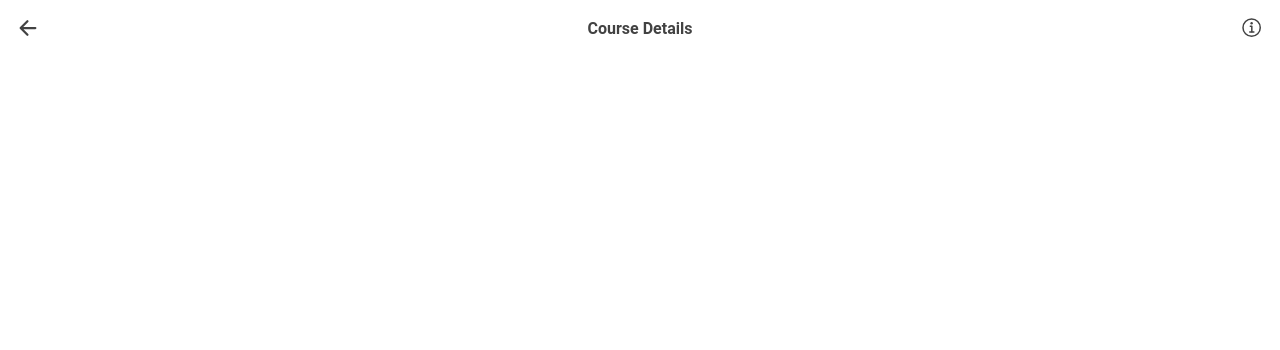
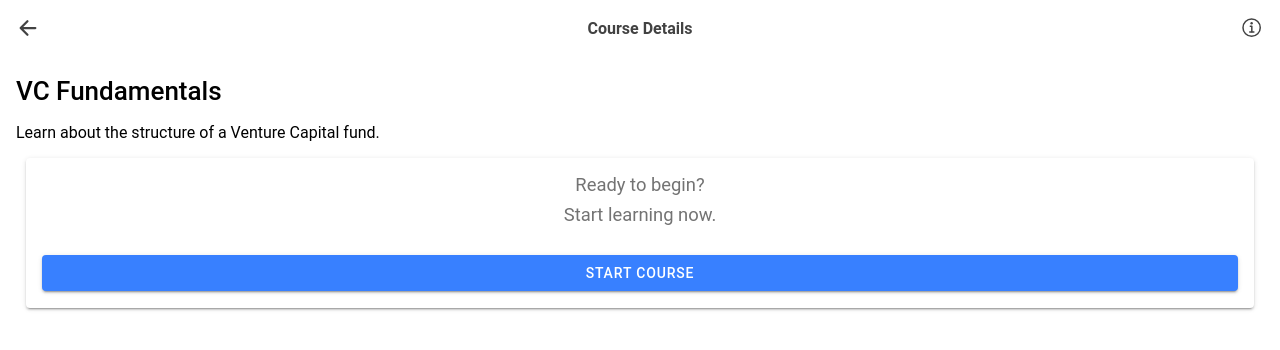
Before and after one commit to richardcrng/included-m, a React (Create React App) app: page / in a window 1280 px wide. Shown: the top 350 px of the page. Built offline with nearby package versions, Linux system fonts and the light colour scheme.

Commit message:
Add main CTA

```diff
--- a/src/modules/Course/CourseDetails.tsx
+++ b/src/modules/Course/CourseDetails.tsx
@@ -1,7 +1,11 @@
 import React, { useContext } from 'react';
 import styled from 'styled-components'
 import {
+  IonButton,
   IonButtons,
+  IonCard,
+  IonCardContent,
+  IonContent,
   IonToolbar,
 } from '@ionic/react';
 import {
@@ -29,12 +33,32 @@ const Message = styled.p`
   font-weight: bold;
 `
 
+const Container = styled.div`
+  margin: 1rem;
+`
+
+const MainCTAContent = styled(IonCardContent)`
+  display: flex;
+  flex-direction: column;
+  align-items: center;
+  justify-content: center;
+
+  p {
+    font-size: 1.15rem;
+  }
+
+  ion-button {
+    width: 100%
+  }
+`
+
 interface Props {
   message?: string;
 }
 
 function CourseDetails() {
   return (
+    <>
       <IonToolbar>
         <Buttons slot='start'>
           <IoArrowBack
@@ -58,6 +82,21 @@ function CourseDetails() {
           </Message>
         </Title>
       </IonToolbar>
+      <IonContent>
+        <Container>
+          <h1>VC Fundamentals</h1>
+          <p>Learn about the structure of a Venture Capital fund.</p>
+          <IonCard>
+            <MainCTAContent>
+              <p>Ready to begin?</p>
+              <p>Start learning now.</p>
+              <br />
+              <IonButton>Start Course</IonButton>
+            </MainCTAContent>
+          </IonCard>
+        </Container>
+      </IonContent>
+    </>
   )
 }
 
```
Lines whose indentation alone changed are shown as unchanged.
